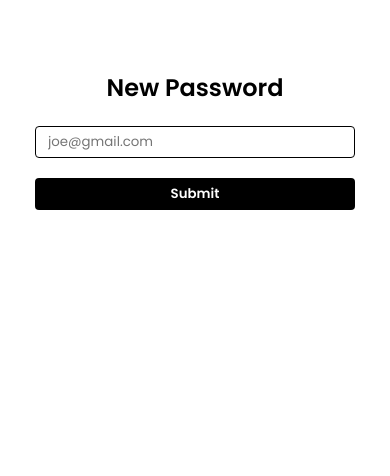
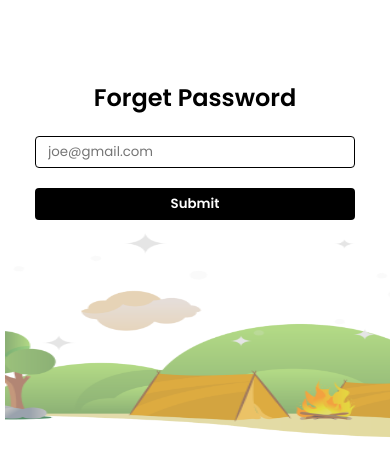
Before and after one commit to kubilaycakmak/attendence-frontend, a React (Create React App) app: page / in a window 390 px wide. Shown: the top 476 px of the page. Built offline with nearby package versions, Linux system fonts and the light colour scheme.

Commit message:
fixed issues of UI Design of password pages

```diff
--- a/src/App.js
+++ b/src/App.js
@@ -7,8 +7,8 @@ import NewPassword from './component/NewPassword/NewPassword'
 function App() {
   return (
     <div className='App'>
-      {/* <ForgetPassword /> */}
-      <NewPassword />
+      <ForgetPassword />
+      {/* <NewPassword /> */}
     </div>
   )
 }
--- a/src/component/CampImage/campImage.module.scss
+++ b/src/component/CampImage/campImage.module.scss
@@ -9,9 +9,11 @@
   .campImage {
     position: absolute;
     width: 500px;
-    height: 403px;
+    height: 250px;
     left: 5px;
-    top: 100px;
-    z-index: -2;
+    right: 5px;
+    margin: auto auto;
+    top: 150px;
+    z-index: 1;
   }
 }
--- a/src/component/ForgetPassword/ForgetPassword.module.scss
+++ b/src/component/ForgetPassword/ForgetPassword.module.scss
@@ -6,7 +6,7 @@
   align-items: center;
   text-align: center;
   // margin-top: 50px;
-  top: 50px;
+  top: 60px;
   bottom: 0px;
   margin-bottom: 0px;
   background: #fff;
```
